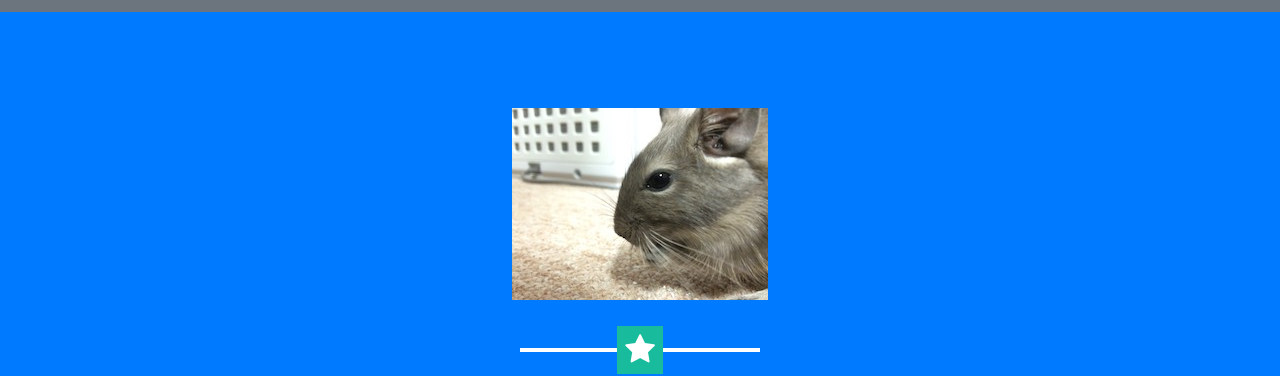
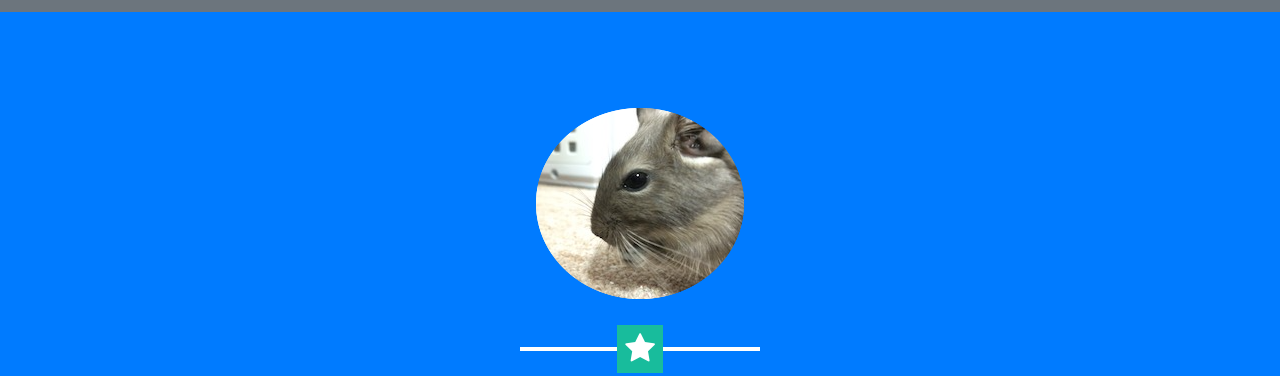
Before and after one commit to kitah/kitah.github.io, a website with bundled scripts: page index.html in a window 1280 px wide. Shown: the part 94-470 px from the top of the page. Built offline with nearby package versions, Linux system fonts and the light colour scheme.

Commit message:
change img

```diff
--- a/index.html
+++ b/index.html
@@ -55,7 +55,7 @@
     <!-- Header -->
     <header class="masthead bg-primary text-white text-center">
       <div class="container">
-        <img class="img-fluid mb-5 d-block mx-auto" src="img/degu.jpg" alt="">
+        <img class="img-fluid mb-5 d-block mx-auto" src="img/degu.png" alt="">
         <h1 class="text-uppercase mb-0"></h1>
         <hr class="star-light">
         <h2 class="font-weight-light mb-0">kitah/ちゃんきた</h2>
```
Also changed, not shown: img/degu.jpg (deleted), img/degu.png (added).
